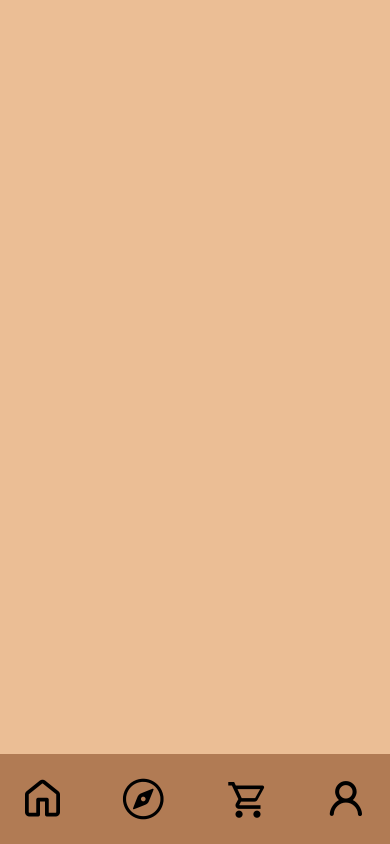
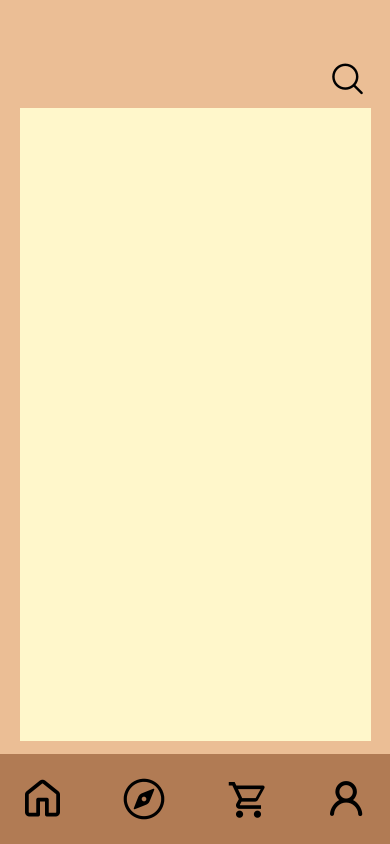
Before and after one commit to DxnnySZN/E-Commerce_TikTok-Style_App, a React Native app in the folder FinalProject/: screen / in a window 390 px wide. Built offline with nearby package versions, Linux system fonts and the light colour scheme.

Commit message:
added onPress & searchButton 3/5/24

```diff
--- a/FinalProject/App.js
+++ b/FinalProject/App.js
@@ -4,10 +4,15 @@ import colors from './app/config/colors';
 import { Ionicons } from '@expo/vector-icons';
 import { MaterialCommunityIcons } from '@expo/vector-icons';
 import { Octicons } from '@expo/vector-icons';
+import { AntDesign } from '@expo/vector-icons';
 
 export default function App() {
   return (
     <View style={styles.container}>
+      <View style = {styles.searchButton}>
+        <AntDesign name="search1" size={35} color="black"
+        onPress = {() => console.log("button pressed")} />
+        </View>
 
       <View style = {styles.taskbarContainer}>
         <View style = {styles.homeButton}>
@@ -55,6 +60,11 @@ const styles = StyleSheet.create({
     flex: 1,
     backgroundColor: colors.bgColor,
   },
+  searchButton: {
+    alignItems: "flex-end",
+    marginRight: 25,
+    marginTop: 60,
+  },
   taskbarContainer: {
     flexDirection: "row",
     backgroundColor: colors.taskbarContainerColor,
@@ -71,7 +81,7 @@ const styles = StyleSheet.create({
   },
   discoverButton: {
     flex: 1,
-    marginLeft: 33,
+    marginLeft: 34,
   },
   cartButton: {
     flex: 1,
@@ -82,6 +92,11 @@ const styles = StyleSheet.create({
     marginLeft: 43,
   },
   productListingContainer: {
+    flexDirection: "column",
+    height: "75%",
+    width: "90%",
+    marginLeft: 19.5,
+    marginTop: 10,
     backgroundColor: colors.productListingContainerColor,
   },
   productImg: {
```
